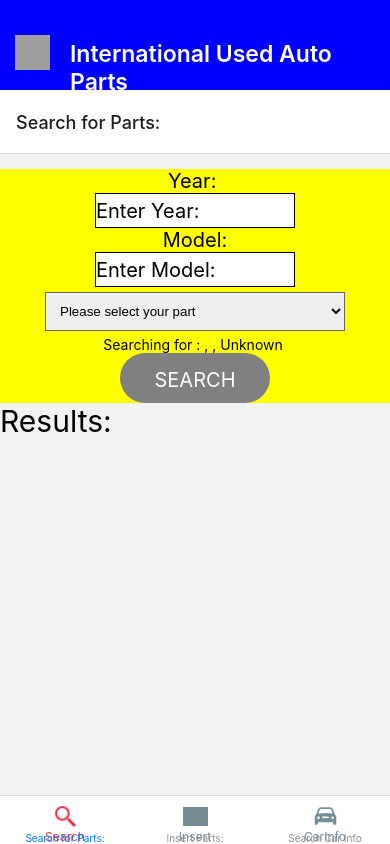
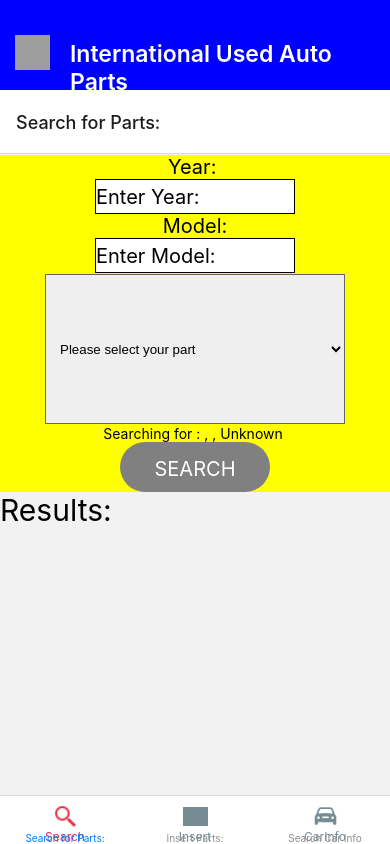
Before and after one commit to WilfredoEsco/InventoryAppReactNative, a React Native app: screen / in a window 390 px wide. Built offline with nearby package versions, Linux system fonts and the light colour scheme; grey boxes are pictures that could not be loaded.

Commit message:
resized searcher

```diff
--- a/components/Searcher.js
+++ b/components/Searcher.js
@@ -47,14 +47,15 @@ const styles = StyleSheet.create({
     alignItems: "center",
     justifyContent: "center",
     backgroundColor: 'yellow',
-    marginTop:15
+    marginTop:1
   },
   text: {
     fontSize: 20,
   },
   picker: {
-    marginVertical: 5,
+    marginVertical: 1,
     width: 300,
+    height:150,
     padding: 10,
     borderWidth: 1,
     borderColor: "#666",
```
